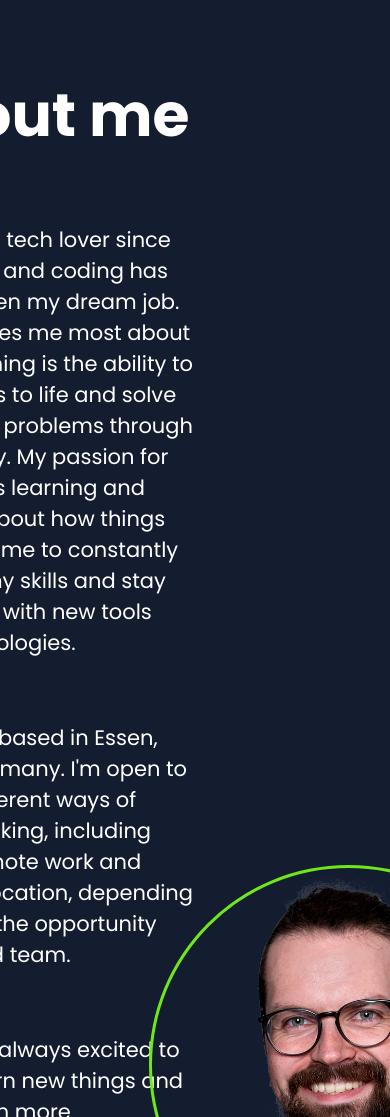
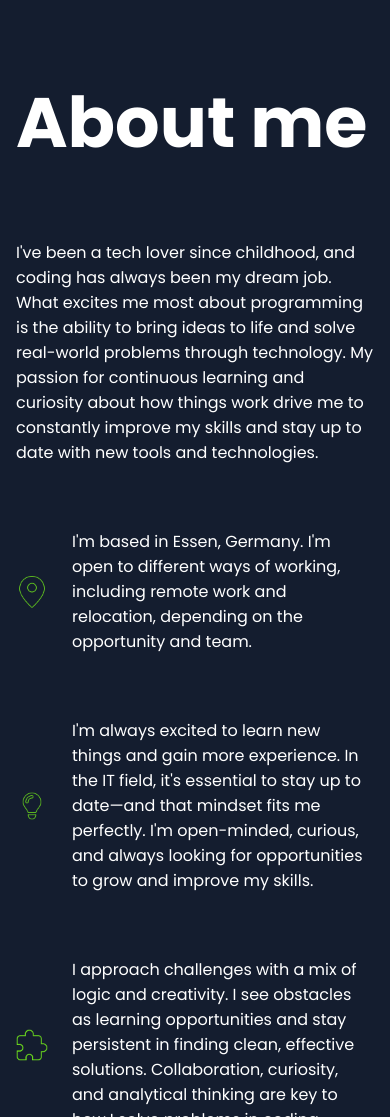
Before and after one commit to Hummner/myPortfolio, an Angular app: page / in a window 390 px wide. Shown: the part 874-1991 px from the top of the page. Built offline with nearby package versions, Linux system fonts and the light colour scheme.

Commit message:
About me Responsive added

```diff
--- a/src/app/main-content/about-me/about-me.component.html
+++ b/src/app/main-content/about-me/about-me.component.html
@@ -19,10 +19,7 @@
             </div>
             <div class="about-me-list">
                 <img src="assets/icons/puzzle.png" alt="">
-                <p>I enjoy approaching complex tasks with a mix of logic and creativity. Instead of seeing obstacles as
-                    setbacks, I treat them as chances to learn and grow. I'm persistent in finding clean and effective
-                    solutions, and I enjoy working with others to exchange ideas and improve outcomes. Analytical
-                    thinking, curiosity, and teamwork are key parts of how I tackle problems in coding.</p>
+                <p>I approach challenges with a mix of logic and creativity. I see obstacles as learning opportunities and stay persistent in finding clean, effective solutions. Collaboration, curiosity, and analytical thinking are key to how I solve problems in coding.</p>
             </div>
 
         </div>
--- a/src/app/main-content/about-me/about-me.component.scss
+++ b/src/app/main-content/about-me/about-me.component.scss
@@ -54,6 +54,7 @@ section {
     display: flex;
     justify-content: center;
     align-items: center;
+    position: relative;
 
     >img {
         width: 400px;
@@ -76,6 +77,63 @@ section {
 @media (max-width: 1920px) {
     .placeholder-horizontal-image {
         display: block;
+        height: 3px;
+        left: calc(50% + 200px);
+        background-color: #70E61C;
+        position: absolute;
+        width: calc(50% + 150px);
+    }
+
+    .placeholder-horizontal {
+        display: none;
     }
 
 }
+
+@media (max-width: 1200px) {
+    .about-me-img {
+        >img {
+            width: 300px;
+            height: 300px;
+        }
+    }
+
+    .placeholder-horizontal-image {
+        left: calc(50% + 150px);
+    }
+}
+
+@media (max-width: 1000px) {
+    h1 {
+        font-size: 70px;
+
+    }
+}
+
+@media (max-width:920px) {
+    .about-me-img {
+        display: none;
+    }
+
+    .content {
+        padding: 100px 50px;
+    }
+
+    .about-me-text {
+        width: 100%;
+    }
+
+}
+
+@media (max-width: 500px) {
+    .content {
+        padding: 100px 16px;
+    }
+
+    .about-me-list {
+        >img {
+            width: 32px;
+            height: 32px;
+        }
+    }
+}
--- a/src/app/main-content/main-content.component.html
+++ b/src/app/main-content/main-content.component.html
@@ -1,7 +1,7 @@
 <section>
     <app-hero id="home"></app-hero>
     <app-about-me id="about_me"></app-about-me>
-    <!-- <app-skills id="skills"></app-skills>
-    <app-portfolio id="portfolio"></app-portfolio>
+    <app-skills id="skills"></app-skills>
+    <!-- <app-portfolio id="portfolio"></app-portfolio>
     <app-top-comments></app-top-comments> -->
 </section>
--- a/src/app/shared/footer/footer.component.html
+++ b/src/app/shared/footer/footer.component.html
@@ -12,8 +12,8 @@
             <img src="assets/icons/mail.png" alt="">
             <img src="assets/icons/in.png" alt="">
         </div>
-        <div>
-            <a class="legal-notice-mobile" href="">Legal Notice</a>
+        <div class="legal-notice-mobile">
+            <a  href="">Legal Notice</a>
         </div>
 
     </div>
--- a/src/app/shared/header/header.component.scss
+++ b/src/app/shared/header/header.component.scss
@@ -156,3 +156,11 @@ a.active {
         display: none !important;
     }
 }
+
+@media (max-width: 500px) {
+    .content {
+        padding: 100px 16px;
+    }
+
+
+}
--- a/src/styles.scss
+++ b/src/styles.scss
@@ -70,13 +70,50 @@ html {
 }
 
 h1 {
-  font-size: 60px;
+  font-size: 80px;
   font-weight: 700;
   color: white;
 }
 
 .d-none {
   display: none !important;
+}
+
+@media (max-width:1000px) {
+  h1 {
+    font-size: 70px;
+  }
+}
+
+
+
+@media (max-width:920px) {
+  h1 {
+    font-size: 50px;
+  }
+}
+
+@media (max-width: 500px) {
+  h1 {
+    font-size: 40px;
+  }
+
+  .content {
+    padding: 100 16px;
+  }
+
+  .about-me-list {
+    >img {
+      width: 32px;
+      height: 32px;
+    }
+
+
+  }
+
+  p {
+    font-size: 16px !important;
+  }
 }
 
 /* poppins-100 - latin */
```
Also changed, not shown: src/assets/img/photo2.png.
